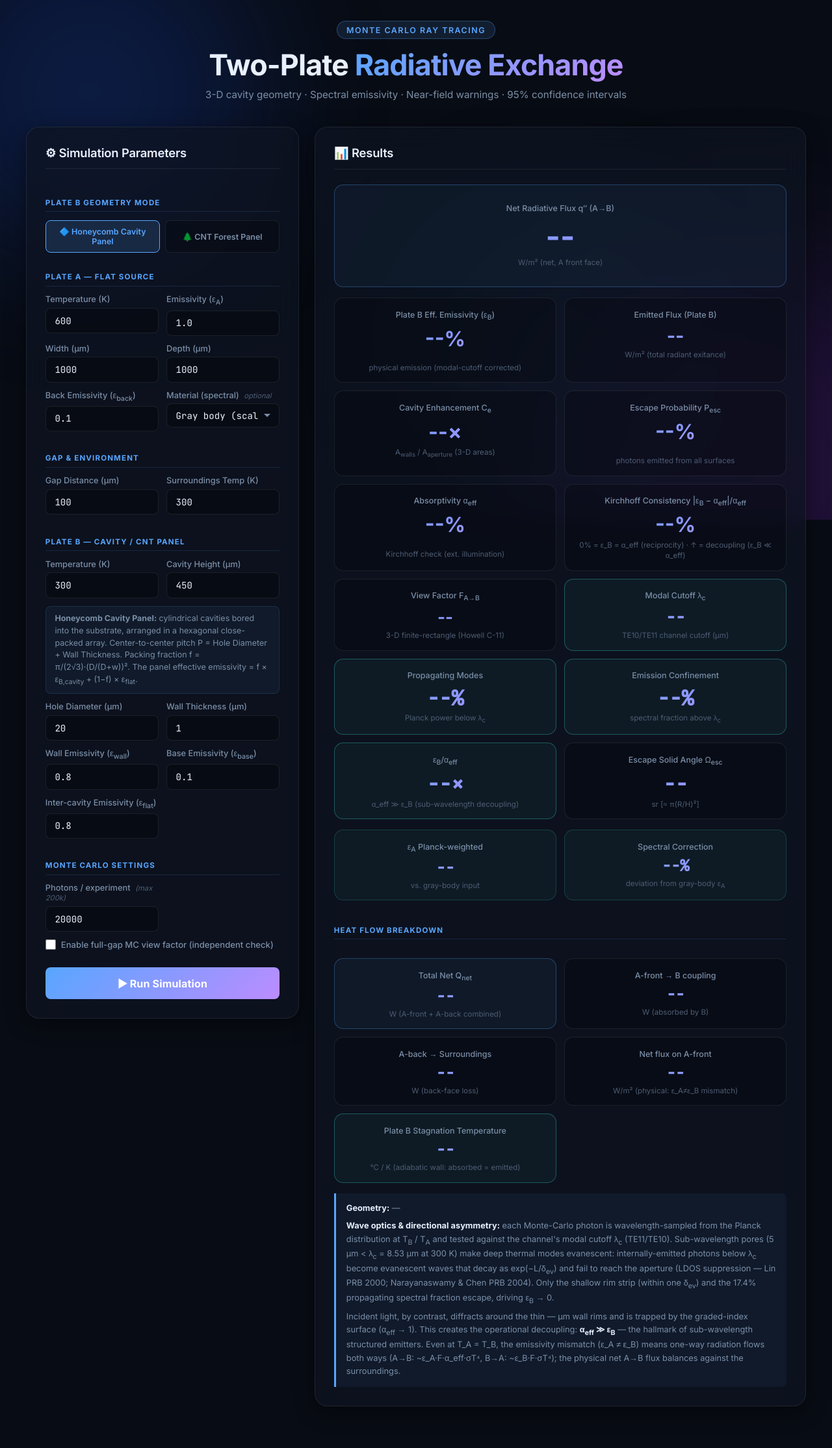
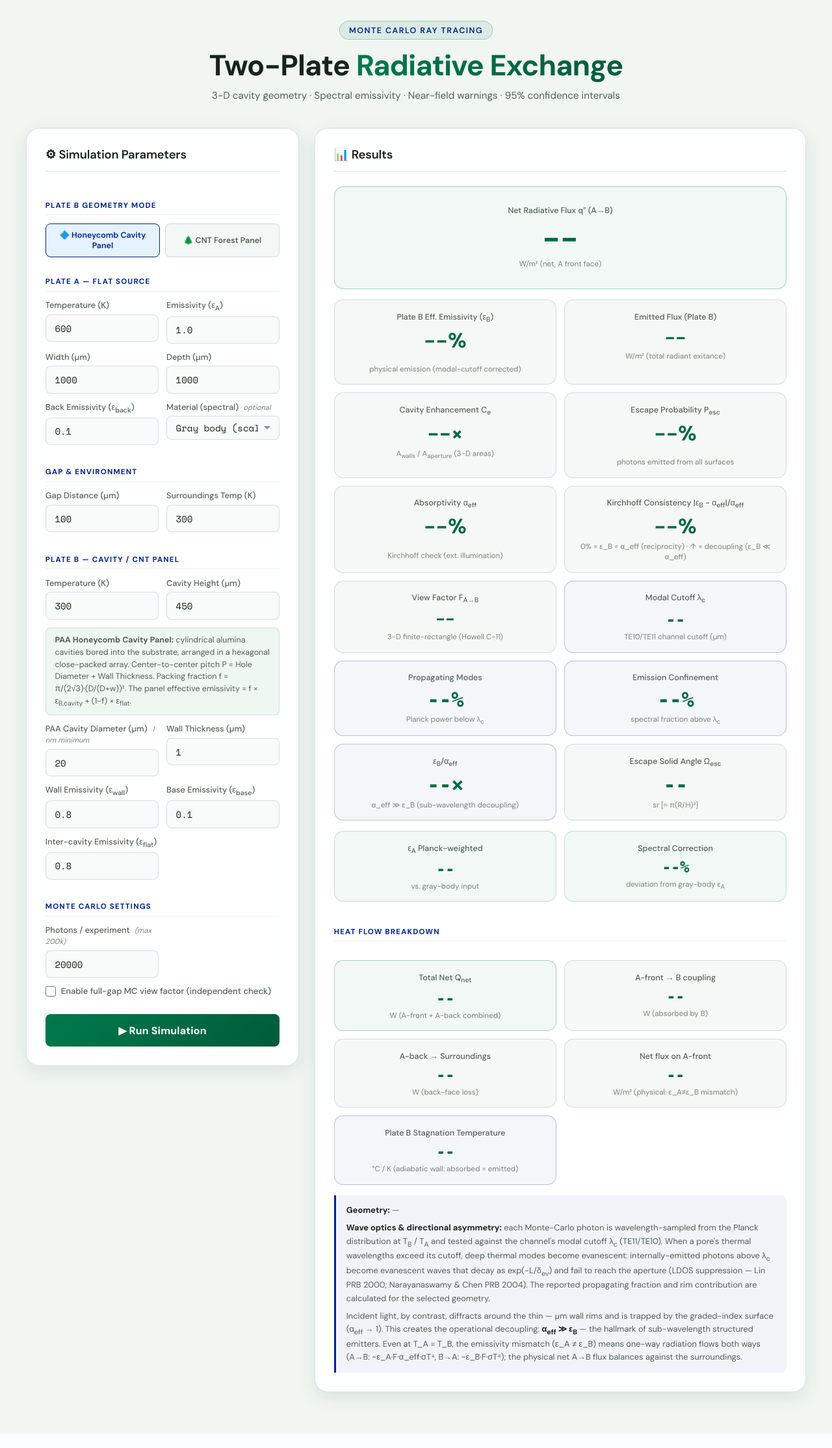
Before and after one commit to Jobeer1/LWIR-thermal-panels, a Flask app: page / in a window 1280 px wide. Shown: the whole page at 65% size. After the commit the page ends 2167 px from the top, so only its background shows below. Run offline with Flask 3, Linux system fonts and the light colour scheme.

Commit message:
Improve PAA controls and South African frontend theme

```diff
--- a/app.py
+++ b/app.py
@@ -1,3 +1,5 @@
+import math
+
 from flask import Flask, render_template, request, jsonify
 from simulator import run_simulation
 
@@ -30,9 +32,12 @@ def simulate():
         # ---- Honeycomb-specific ------------------------------------------
         cavity_diameter = float(data.get('cavity_diameter', 20.0))  # µm
         wall_thickness  = float(data.get('wall_thickness', 1.0))    # µm
+        if not math.isfinite(cavity_diameter) or cavity_diameter < 0.001:
+            raise ValueError('Honeycomb cavity diameter must be at least 0.001 µm (1 nm).')
+        if not math.isfinite(wall_thickness) or wall_thickness <= 0:
+            raise ValueError('Honeycomb wall thickness must be greater than 0 µm.')
 
         # Calculate packing fraction for a hexagonal close-packed array of holes
-        import math
         pitch_hc = cavity_diameter + wall_thickness
         if pitch_hc > 0:
             packing_fraction = (math.pi / (2 * math.sqrt(3))) * (cavity_diameter / pitch_hc)**2
--- a/static/app.js
+++ b/static/app.js
@@ -166,7 +166,9 @@ function _renderResults(r) {
         _setText('ci-alpha', `±${(r.alpha_eff_ci95 * 100).toFixed(4)}% (95% CI)`);
     }
     if (r.epsilon_b_ci95 != null) {
-        _setText('ci-epsb',  `±${(r.epsilon_b_ci95 * 100).toFixed(4)}% (95% CI)`);
+        _setText('ci-epsb', Number(r.epsilon_b_ci95) > 0
+            ? `±${(r.epsilon_b_ci95 * 100).toFixed(4)}% (95% CI)`
+            : 'deterministic macro operator');
     }
         // ε_B < α_eff (anisotropic decoupling — the correct physics)
     if (r.epsilon_b_cavity_part != null || r.epsilon_b_flat_part != null) {
--- a/static/style.css
+++ b/static/style.css
@@ -4,33 +4,33 @@
 
 /* ---------- CSS Custom Properties ---------- */
 :root {
-    --bg:            #080c14;
-    --panel:         rgba(14, 20, 34, 0.72);
-    --panel-hover:   rgba(20, 28, 46, 0.85);
-    --border:        rgba(255, 255, 255, 0.08);
-    --border-accent: rgba(88, 166, 255, 0.35);
-    --text:          #e8f0fe;
-    --text-dim:      #7b8fa8;
-    --text-muted:    #4e5d73;
+    --bg:            #f1f6f3;
+    --panel:         rgba(255, 255, 255, 0.92);
+    --panel-hover:   #ffffff;
+    --border:        rgba(0, 35, 149, 0.14);
+    --border-accent: rgba(0, 122, 77, 0.38);
+    --text:          #17231d;
+    --text-dim:      #526158;
+    --text-muted:    #77857c;
 
-    --blue:          #58a6ff;
-    --purple:        #bc8cff;
-    --teal:          #39d0c4;
-    --green:         #3fb950;
-    --amber:         #e3b341;
-    --red:           #f85149;
-    --orange:        #f0883e;
+    --blue:          #002395;
+    --gold:          #e5a900;
+    --teal:          #007a4d;
+    --green:         #007a4d;
+    --amber:         #b77900;
+    --red:           #c82f2f;
+    --orange:        #c65b1a;
 
-    --grad-primary:  linear-gradient(135deg, #58a6ff 0%, #bc8cff 100%);
-    --grad-teal:     linear-gradient(135deg, #39d0c4 0%, #58a6ff 100%);
-    --grad-warm:     linear-gradient(135deg, #f0883e 0%, #bc8cff 100%);
+    --grad-primary:  linear-gradient(135deg, #007a4d 0%, #005b3a 100%);
+    --grad-teal:     linear-gradient(135deg, #007a4d 0%, #002395 100%);
+    --grad-warm:     linear-gradient(135deg, #de3831 0%, #e5a900 100%);
 
     --radius-sm:  8px;
     --radius-md:  14px;
     --radius-lg:  20px;
-    --shadow-md:  0 8px 32px rgba(0,0,0,0.45);
-    --shadow-lg:  0 16px 48px rgba(0,0,0,0.55);
-    --blur:       blur(20px);
+    --shadow-md:  0 8px 28px rgba(0, 55, 35, 0.10);
+    --shadow-lg:  0 16px 42px rgba(0, 55, 35, 0.14);
+    --blur:       blur(12px);
 }
 
 /* ---------- Reset ---------- */
@@ -38,7 +38,7 @@
 
 /* ---------- Body ---------- */
 body {
-    font-family: 'Inter', sans-serif;
+    font-family: 'DM Sans', sans-serif;
     background: var(--bg);
     color: var(--text);
     min-height: 100vh;
@@ -50,7 +50,7 @@ body {
     position: relative;
 }
 
-/* ---------- Background orbs ---------- */
+/* ---------- Quiet page texture ---------- */
 .background-orbs {
     position: fixed;
     inset: 0;
@@ -67,9 +67,16 @@ body {
     animation: float 22s ease-in-out infinite alternate;
 }
 
-.orb-1 { width: 500px; height: 500px; background: #1a4acc; top: -120px; left: -120px; }
-.orb-2 { width: 600px; height: 600px; background: #6b21a8; bottom: -180px; right: -120px; animation-delay: -11s; }
-.orb-3 { width: 350px; height: 350px; background: #0e7490; top: 40%; left: 50%; animation-delay: -6s; opacity: 0.15; }
+.background-orbs::before,
+.background-orbs::after {
+    content: '';
+    position: absolute;
+    inset: 0;
+    opacity: 0.32;
+    background-image: linear-gradient(rgba(0, 122, 77, 0.045) 1px, transparent 1px),
+                      linear-gradient(90deg, rgba(0, 35, 149, 0.035) 1px, transparent 1px);
+    background-size: 34px 34px;
+}
 
 @keyframes float {
     0%   { transform: translate(0,0) scale(1); }
@@ -91,8 +98,8 @@ header {
 
 .header-badge {
     display: inline-block;
-    background: rgba(88, 166, 255, 0.12);
-    border: 1px solid rgba(88, 166, 255, 0.3);
+    background: rgba(0, 122, 77, 0.09);
+    border: 1px solid rgba(0, 122, 77, 0.28);
     color: var(--blue);
     font-size: 0.78rem;
     font-weight: 600;
@@ -181,7 +188,7 @@ header p {
     padding: 0.55rem 0.75rem;
     border-radius: var(--radius-sm);
     border: 1px solid var(--border);
-    background: rgba(0,0,0,0.25);
+    background: rgba(241, 246, 243, 0.8);
     color: var(--text-dim);
     font-family: inherit;
     font-size: 0.78rem;
@@ -194,7 +201,7 @@ header p {
 .mode-btn:hover {
     border-color: var(--border-accent);
     color: var(--text);
-    background: rgba(88,166,255,0.08);
+    background: rgba(0, 122, 77, 0.08);
 }
 
 .mode-btn.active {
@@ -235,12 +242,12 @@ label {
 
 input[type="number"],
 .select-input {
-    background: rgba(0, 0, 0, 0.3);
+    background: #f8fbf9;
     border: 1px solid var(--border);
     border-radius: var(--radius-sm);
     padding: 0.6rem 0.85rem;
     color: var(--text);
-    font-family: 'JetBrains Mono', monospace;
+    font-family: 'Space Mono', monospace;
     font-size: 0.88rem;
     transition: border-color 0.2s, box-shadow 0.2s;
     width: 100%;
@@ -251,7 +258,7 @@ input[type="number"]:focus,
 .select-input:focus {
     outline: none;
     border-color: var(--blue);
-    box-shadow: 0 0 0 2.5px rgba(88, 166, 255, 0.2);
+    box-shadow: 0 0 0 2.5px rgba(0, 35, 149, 0.16);
 }
 
 .select-input {
@@ -262,7 +269,7 @@ input[type="number"]:focus,
     padding-right: 2rem;
 }
 
-.select-input option { background: #1a2038; }
+.select-input option { background: #ffffff; color: var(--text); }
 
 /* Checkbox */
 .checkbox-group { margin-bottom: 0.5rem; }
@@ -285,8 +292,8 @@ input[type="number"]:focus,
 
 /* Mode info box */
 .mode-info-box {
-    background: rgba(88,166,255,0.06);
-    border: 1px solid rgba(88,166,255,0.15);
+    background: rgba(0, 122, 77, 0.06);
+    border: 1px solid rgba(0, 122, 77, 0.18);
     border-radius: var(--radius-sm);
     padding: 0.6rem 0.85rem;
     font-size: 0.78rem;
@@ -347,8 +354,8 @@ button[type="submit"]:disabled { opacity: 0.6; cursor: not-allowed; }
 
 /* Hero card */
 .hero-card {
-    background: linear-gradient(135deg, rgba(88,166,255,0.1), rgba(188,140,255,0.08)) !important;
-    border-color: rgba(88,166,255,0.35) !important;
+    background: linear-gradient(135deg, rgba(0, 122, 77, 0.10), rgba(227, 179, 65, 0.14)) !important;
+    border-color: rgba(0, 122, 77, 0.30) !important;
     padding: 1.8rem !important;
 }
 
@@ -369,13 +376,13 @@ button[type="submit"]:disabled { opacity: 0.6; cursor: not-allowed; }
 }
 
 .spectral-card {
-    background: rgba(57, 208, 196, 0.05) !important;
-    border-color: rgba(57, 208, 196, 0.2) !important;
+    background: rgba(0, 122, 77, 0.05) !important;
+    border-color: rgba(0, 122, 77, 0.20) !important;
 }
 
 /* ---------- Result cards ---------- */
 .result-card {
-    background: rgba(0,0,0,0.22);
+    background: rgba(241, 246, 243, 0.72);
     border: 1px solid var(--border);
     border-radius: var(--radius-md);
     padding: 1.1rem 1.1rem 0.9rem;
@@ -385,8 +392,8 @@ button[type="submit"]:disabled { opacity: 0.6; cursor: not-allowed; }
 
 .result-card:hover {
     transform: translateY(-2px);
-    border-color: rgba(88,166,255,0.3);
-    box-shadow: 0 6px 20px rgba(0,0,0,0.3);
+    border-color: rgba(0, 35, 149, 0.30);
+    box-shadow: 0 6px 20px rgba(0, 55, 35, 0.12);
 }
 
 .result-card h3 {
@@ -431,23 +438,23 @@ button[type="submit"]:disabled { opacity: 0.6; cursor: not-allowed; }
 
 /* Accent card */
 .accent-card {
-    border-color: rgba(88,166,255,0.3) !important;
-    background: rgba(88,166,255,0.05) !important;
+    border-color: rgba(0, 122, 77, 0.30) !important;
+    background: rgba(0, 122, 77, 0.05) !important;
 }
 
 /* Wave-optics diagnostic cards */
 .wave-card {
-    border-color: rgba(57,208,196,0.35) !important;
-    background: rgba(57,208,196,0.05) !important;
+    border-color: rgba(0, 35, 149, 0.25) !important;
+    background: rgba(0, 35, 149, 0.04) !important;
 }
 
 /* Kirchhoff states */
 .kirchhoff-good {
-    border-color: rgba(63,185,80,0.5) !important;
-    background: rgba(63,185,80,0.05) !important;
+    border-color: rgba(0, 122, 77, 0.40) !important;
+    background: rgba(0, 122, 77, 0.05) !important;
 }
 .kirchhoff-good .value {
-    background: linear-gradient(135deg, #3fb950, #2ea043) !important;
+    background: linear-gradient(135deg, #007a4d, #005b3a) !important;
     -webkit-background-clip: text;
     background-clip: text;
 }
@@ -464,11 +471,11 @@ button[type="submit"]:disabled { opacity: 0.6; cursor: not-allowed; }
 
 /* Decoupling active — anisotropic wave-optics (not an error) */
 .kirchhoff-decoupled {
-    border-color: rgba(227,179,65,0.5) !important;
-    background: rgba(227,179,65,0.05) !important;
+    border-color: rgba(183, 121, 0, 0.45) !important;
+    background: rgba(227, 179, 65, 0.10) !important;
 }
 .kirchhoff-decoupled .value {
-    background: linear-gradient(135deg, #e3b341, #bc8cff) !important;
+    background: linear-gradient(135deg, #b77900, #de3831) !important;
     -webkit-background-clip: text;
     background-clip: text;
 }
@@ -488,7 +495,7 @@ button[type="submit"]:disabled { opacity: 0.6; cursor: not-allowed; }
 
 /* ---------- Info box ---------- */
 .info-box {
-    background: rgba(88,166,255,0.06);
+    background: rgba(0, 35, 149, 0.05);
     border-left: 3px solid var(--blue);
     padding: 0.85rem 1rem;
     border-radius: 0 var(--radius-sm) var(--radius-sm) 0;
--- a/templates/index.html
+++ b/templates/index.html
@@ -5,16 +5,10 @@
     <meta name="viewport" content="width=device-width, initial-scale=1.0">
     <title>Monte Carlo Radiative Exchange — CNT Forest Simulator</title>
     <meta name="description" content="Physically accurate Monte Carlo ray-tracing simulation of radiative heat exchange between a flat plate and a CNT-forest or cavity plate in vacuum.">
-    <link href="https://fonts.googleapis.com/css2?family=Inter:wght@300;400;500;600;700&family=JetBrains+Mono:wght@400;500&display=swap" rel="stylesheet">
+    <link href="https://fonts.googleapis.com/css2?family=DM+Sans:wght@400;500;600;700&family=Space+Mono:wght@400;500&display=swap" rel="stylesheet">
     <link rel="stylesheet" href="/static/style.css">
 </head>
 <body>
-    <div class="background-orbs">
-        <div class="orb orb-1"></div>
-        <div class="orb orb-2"></div>
-        <div class="orb orb-3"></div>
-    </div>
-
     <main class="container">
         <header>
             <div class="header-badge">Monte Carlo Ray Tracing</div>
@@ -117,15 +111,17 @@
                     <!-- Honeycomb Cavity fields -->
                     <div id="fields-honeycomb">
                         <div class="mode-info-box">
-                                <strong>Honeycomb Cavity Panel:</strong> cylindrical cavities bored into the substrate,
+                                <strong>PAA Honeycomb Cavity Panel:</strong> cylindrical alumina cavities bored into the substrate,
                             arranged in a hexagonal close-packed array. Center-to-center pitch
                             P = Hole Diameter + Wall Thickness. Packing fraction f = π/(2√3)·(D/(D+w))².
                             The panel effective emissivity = f × ε<sub>B,cavity</sub> + (1−f) × ε<sub>flat</sub>.
                         </div>
                         <div class="input-row">
                             <div class="input-group">
-                                <label for="cavity_diameter">Hole Diameter (µm)</label>
-                                <input type="number" id="cavity_diameter" name="cavity_diameter" value="20" step="1" min="1">
+                                <label for="cavity_diameter">PAA Cavity Diameter (µm)
+                                    <span class="label-note">1 nm minimum</span>
+                                </label>
+                                <input type="number" id="cavity_diameter" name="cavity_diameter" value="20" step="0.001" min="0.001" inputmode="decimal" required>
                             </div>
                             <div class="input-group">
                                 <label for="wall_thickness">Wall Thickness (µm)</label>
@@ -371,13 +367,12 @@
                                                 <p><strong>Wave optics &amp; directional asymmetry:</strong> each Monte-Carlo
                         photon is wavelength-sampled from the Planck distribution at T<sub>B</sub> /
                         T<sub>A</sub> and tested against the channel's modal cutoff λ<sub>c</sub>
-                        (TE11/TE10). Sub-wavelength pores (5 µm < λ<sub>c</sub> = 8.53 µm at 300 K)
-                        make deep thermal modes evanescent: internally-emitted photons below
+                        (TE11/TE10). When a pore's thermal wavelengths exceed its cutoff,
+                        deep thermal modes become evanescent: internally-emitted photons above
                         λ<sub>c</sub> become evanescent waves that decay as exp(−L/δ<sub>ev</sub>)
                         and fail to reach the aperture (LDOS suppression — Lin PRB 2000;
-                        Narayanaswamy &amp; Chen PRB 2004). Only the shallow rim strip (within one
-                        δ<sub>ev</sub>) and the 17.4% propagating spectral fraction escape, driving
-                        ε<sub>B</sub> → 0.</p>
+                        Narayanaswamy &amp; Chen PRB 2004). The reported propagating fraction and
+                        rim contribution are calculated for the selected geometry.</p>
                                                 <p>Incident light, by contrast, diffracts around the thin <span id="wall-thickness-val">—</span> µm wall rims
                         and is trapped by the graded-index surface (α<sub>eff</sub> → 1). This
                         creates the operational decoupling: <strong>α<sub>eff</sub> ≫
```
Also changed, not shown: monte_carlo_radiation.py (+13 -11 lines), ray_tracer.py (+20 -10 lines), simulator.py (+4 -3 lines), README.md.
